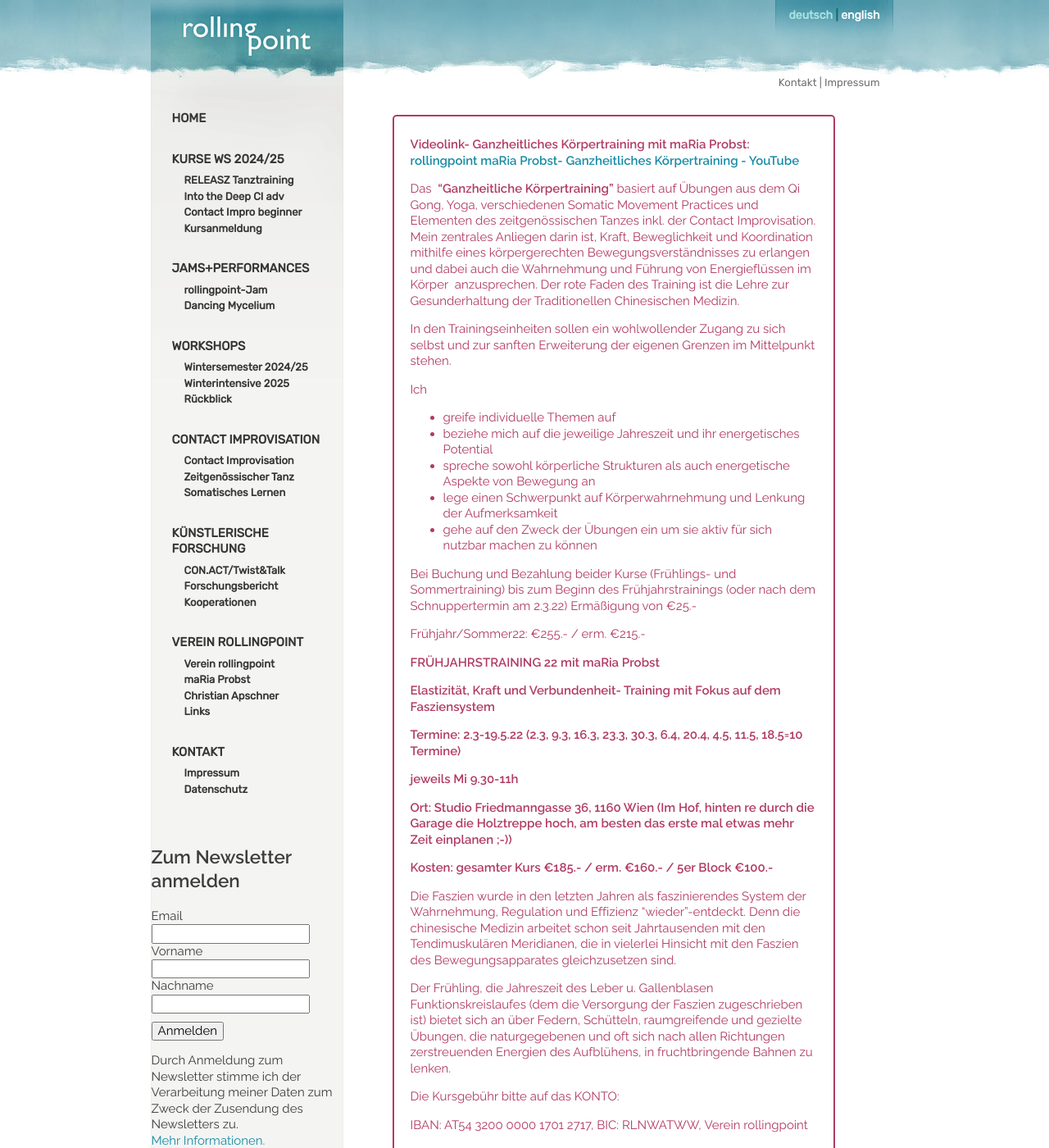
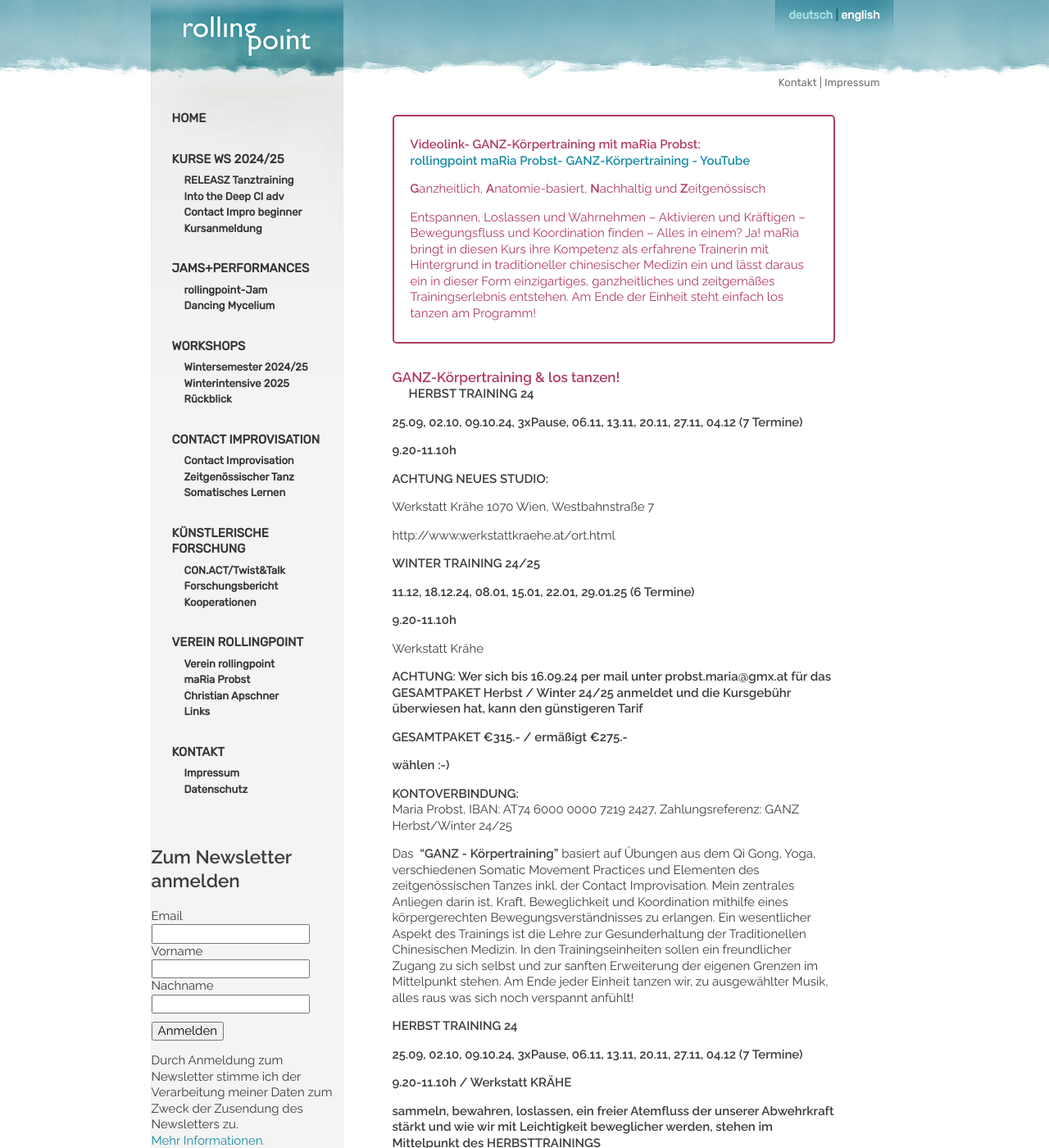
Before and after one commit to manulari/rollingpointat, a Jekyll site: the page built from _pages_de/gkt.md, in a window 1280 px wide and 1400 px high. Shown: the whole window at 82% size. Built offline with Jekyll 4.4.1, drawn with Linux system fonts in a browser that asks for light colours; comment, search, counter and statistics services are not loaded; some of the changed text lies outside the part shown.

Commit message:
Update page (de) “gkt”

```diff
--- a/_pages_de/gkt.md
+++ b/_pages_de/gkt.md
@@ -1,82 +1,100 @@
 ---
-permalink: /GKT
-title: Ganzheitliches Körpertraining
+permalink: /GANZ
+title: GANZ-Körpertraining
 language: de
 ---
-<!--StartFragment-->
 
-> **Videolink- Ganzheitliches Körpertraining mit maRia Probst:**\
-> **[rollingpoint maRia Probst- Ganzheitliches Körpertraining - YouTube](https://www.youtube.com/watch?v=6A5otnVZAg4)**
+
+> **Videolink- GANZ-Körpertraining mit maRia Probst:**\
+> **[rollingpoint maRia Probst- GANZ-Körpertraining - YouTube](https://www.youtube.com/watch?v=6A5otnVZAg4)**
 >
-> Das  **"Ganzheitliche Körpertraining"** basiert auf Übungen aus dem Qi Gong, Yoga, verschiedenen Somatic Movement Practices und Elementen des zeitgenössischen Tanzes inkl. der Contact Improvisation. Mein zentrales Anliegen darin ist, Kraft, Beweglichkeit und Koordination mithilfe eines körpergerechten Bewegungsverständnisses zu erlangen und dabei auch die Wahrnehmung und Führung von Energieflüssen im Körper  anzusprechen. Der rote Faden des Training ist die Lehre zur Gesunderhaltung der Traditionellen Chinesischen Medizin.
+> **G**anzheitlich, **A**natomie-basiert, **N**achhaltig und **Z**eitgenössisch
 >
-> In den Trainingseinheiten sollen ein wohlwollender Zugang zu sich selbst und zur sanften Erweiterung der eigenen Grenzen im Mittelpunkt stehen.
->
-> Ich
->
-> * greife individuelle Themen auf
-> * beziehe mich auf die jeweilige Jahreszeit und ihr energetisches Potential
-> * spreche sowohl körperliche Strukturen als auch energetische Aspekte von Bewegung an
-> * lege einen Schwerpunkt auf Körperwahrnehmung und Lenkung der Aufmerksamkeit
-> * gehe auf den Zweck der Übungen ein um sie aktiv für sich nutzbar machen zu können
->
-> Bei Buchung und Bezahlung beider Kurse (Frühlings- und Sommertraining) bis zum Beginn des Frühjahrstrainings (oder nach dem Schnuppertermin am 2.3.22) Ermäßigung von €25.-
->
-> Frühjahr/Sommer22: €255.- / erm. €215.-
->
-> **FRÜHJAHRSTRAINING 22 mit maRia Probst**
->
-> **Elastizität, Kraft und Verbundenheit- Training mit Fokus auf dem Fasziensystem**
->
-> **Termine: 2.3-19.5.22 (2.3, 9.3, 16.3, 23.3, 30.3, 6.4, 20.4, 4.5, 11.5, 18.5=10 Termine)**
->
-> **jeweils Mi 9.30-11h**
->
-> **Ort: Studio Friedmanngasse 36, 1160 Wien (Im Hof, hinten re durch die Garage die Holztreppe hoch, am besten das erste mal etwas mehr Zeit einplanen ;-))**
->
-> **Kosten: gesamter Kurs €185.- / erm. €160.- / 5er Block €100.-**
->
-> Die Faszien wurde in den letzten Jahren als faszinierendes System der Wahrnehmung, Regulation und Effizienz "wieder"-entdeckt. Denn die chinesische Medizin arbeitet schon seit Jahrtausenden mit den Tendimuskulären Meridianen, die in vielerlei Hinsicht mit den Faszien des Bewegungsapparates gleichzusetzen sind.
->
-> Der Frühling, die Jahreszeit des Leber u. Gallenblasen Funktionskreislaufes (dem die Versorgung der Faszien zugeschrieben ist) bietet sich an über Federn, Schütteln, raumgreifende und gezielte Übungen, die naturgegebenen und oft sich nach allen Richtungen zerstreuenden Energien des Aufblühens, in fruchtbringende Bahnen zu lenken.
->
-> Die Kursgebühr bitte auf das KONTO:
->
-> IBAN: AT54 3200 0000 1701 2717, BIC: RLNWATWW, Verein rollingpoint
->
-> mit Verwendungszweck GKT_Frühjahrstraining22 überweisen. Wer eine Ermäßigung in Anspruch nehmen will, bitte mit mir rücksprechen. Danke\*\*
->
-> **Bitte um verbindliche Anmeldung per mail unter [tanz@shenmotion.at](mailto:tanz@shenmotion.at) bis M0 28.02.22**
->
-> Für Alle, die meine Arbeit nicht kennen ist ein unverbindliches Schnuppern um €10.- (bitte auch dafür um verbindliche Anmeldung!) am besten zum ersten Termin möglich\*\*
->
-> Fragen und Rückmeldungen gerne unter [tanz@shenmotion.at](mailto:tanz@shenmotion.at) oder 0650 9510814
->
-> **SOMMERTRAINING 22 mit maRia Probst**
->
-> **Weite im Brustkorb, integrierte Arme und mit dem Boden verbunden- der Sommer im Zeichen des Herz Funktionskreislaufes**
->
-> **Termine: 25.5 - 22.06.22 (5 Termine) jeweils Mi 9.30-11h**
->
-> **Ort: Studio Friedmanngasse 36, 1160 Wien (Im Hof, hinten re durch die Garage die Holztreppe hoch, am besten das erste mal etwas mehr Zeit einplanen ;-)**
->
-> **Kosten: gesamter Kurs € 95.-/ erm. €80.-**
->
-> In der chinesischen Medizin steht der Sommer im Zeichen des Herz/Dünndarm Funktionskreislaufes und der Freude. Demzufolge werden wir uns der Arm Integration, dem Öffnen des Brustkorbs und der Verbindung durch unser Skelett- und Organsystem mit dem Boden widmen. Dem Herzen werden wir dabei besonders Raum geben.
->
-> Die Kursgebühr bitte auf das KONTO: IBAN: AT54 3200 0000 1701 2717, BIC: RLNWATWW, Verein rollingpoint mit Verwendungszweck GKT_Sommertraining22 überweisen. Wer eine Ermäßigung in Anspruch nehmen will, bitte mit mir rücksprechen. Danke\*\*
->
-> **Bitte um verbindliche Anmeldung per mail unter [tanz@shenmotion.at](mailto:tanz@shenmotion.at) bis M0 23.05.22**
->
-> Für Alle, die meine Arbeit nicht kennen ist ein unverbindliches Schnuppern um €10.- (bitte auch dafür um verbindliche Anmeldung!) am besten zum ersten Termin möglich\*\*
->
-> Fragen und Rückmeldungen gerne unter [tanz@shenmotion.at](mailto:tanz@shenmotion.at) oder 0650 951081
->
-> \
-> *Stornobedingungen\
-> Stornierungen werden grundsätzlich und ausschließlich nur schriftlich entgegen genommen. Solltest Du an der Teilnahme an einer bereits gebuchten Veranstaltung verhindert sein, so teile mir das bitte umgehend und schriftlich mit. Du hast jederzeit das Recht, eine ErsatzteilnehmerIn zu nennen. Solltest Du an der Teilnahme verhindert sein und keine ErsatzteilnehmerIn nennen, so kannst Du die Teilnahme an dieser Veranstaltung, bis sieben Tage vor Kursbeginn kostenlos stornieren. Ab dem sechsten Tag bis zu einem Tag vor Kursbeginn werden 50% einbehalten, bei Stornierungen am Kurstag selbst, wird der gesamte Kursbeitrag fällig.\*\*\
-> Widerrufsrecht für private Kunden\
-> Erfolgt die Buchung einer Veranstaltung im Fernabsatz, insbesondere also telefonisch, per Fax, per E-Mail oder online, steht dem/der Teilnehmenden im Sinne des FAGG ein gesetzliches Rücktrittsrecht binnen 14 Tagen ab Vertragsabschluss zu. Um Dein Widerrufsrecht auszuüben, musst Du mich, Maria Probst, Floridusgasse 30/2/3, 1210 Wien t:[+43-650 9510814](<>) e: [tanz@shenmotion.at ](mailto:hdb.kurse@dibk.at)mittels einer eindeutigen Erklärung (einem mit der Post versandten Brief oder per E-Mail) über Deinen Entschluss, diesen Vertrag zu widerrufen, informieren.*
+> Entspannen, Loslassen und Wahrnehmen – Aktivieren und Kräftigen – Bewegungsfluss und Koordination finden – Alles in einem? Ja! maRia bringt in diesen Kurs ihre Kompetenz als erfahrene Trainerin mit Hintergrund in traditioneller chinesischer Medizin ein und lässt daraus ein in dieser Form einzigartiges, ganzheitliches und zeitgemäßes Trainingserlebnis entstehen. Am Ende der Einheit steht einfach los tanzen am Programm!
+
+
+
+####  **GANZ-Körpertraining & los tanzen!**
+
+**HERBST TRAINING 24**
+
+**25.09, 02.10, 09.10.24, 3xPause, 06.11, 13.11, 20.11, 27.11, 04.12 (7 Termine)**
+
+**9.20-11.10h**
+
+**ACHTUNG NEUES STUDIO:**
+
+Werkstatt Krähe
+1070 Wien, Westbahnstraße 7
+
+http://www.werkstattkraehe.at/ort.html
+
+**WINTER TRAINING 24/25**
+
+**11.12, 18.12.24, 08.01, 15.01, 22.01, 29.01.25 (6 Termine)**
+
+**9.20-11.10h**
+
+Werkstatt Krähe
+
+**ACHTUNG: Wer sich bis 16.09.24 per mail unter probst.maria@gmx.at für das GESAMTPAKET Herbst / Winter 24/25 anmeldet und die Kursgebühr überwiesen hat, kann den günstigeren Tarif**
+
+**GESAMTPAKET €315.- / ermäßigt €275.-**
+
+**wählen :-)**
+
+**KONTOVERBINDUNG:**\
+Maria Probst, IBAN: AT74 6000 0000 7219 2427, Zahlungsreferenz: GANZ  Herbst/Winter 24/25
+
+Das  **"GANZ - Körpertraining"** basiert auf Übungen aus dem Qi Gong, Yoga, verschiedenen Somatic Movement Practices und Elementen des zeitgenössischen Tanzes inkl. der Contact Improvisation. Mein zentrales Anliegen darin ist, Kraft, Beweglichkeit und Koordination mithilfe eines körpergerechten Bewegungsverständnisses zu erlangen. Ein wesentlicher Aspekt des Trainings ist die Lehre zur Gesunderhaltung der Traditionellen Chinesischen Medizin. In den Trainingseinheiten sollen ein freundlicher Zugang zu sich selbst und zur sanften Erweiterung der eigenen Grenzen im Mittelpunkt stehen. Am Ende jeder Einheit tanzen wir, zu ausgewählter Musik, alles raus was sich noch verspannt anfühlt!
+
+**HERBST TRAINING 24**
+
+**25.09, 02.10, 09.10.24, 3xPause, 06.11, 13.11, 20.11, 27.11, 04.12 (7 Termine)**
+
+**9.20-11.10h / Werkstatt KRÄHE**
+
+**sammeln, bewahren, loslassen, ein freier Atemfluss der unserer Abwehrkraft stärkt und wie wir mit Leichtigkeit beweglicher werden, stehen im Mittelpunkt des HERBSTTRAININGS**
+
+**Kosten: gesamter Kurs €190.- / erm. €170.- / 5er Block €140.-**
+
+Die Kursgebühr bitte auf das KONTO:
+
+IBAN: AT54 3200 0000 1701 2717, BIC: RLNWATWW, Verein rollingpoint
+
+mit Verwendungszweck GANZ-Herbst 24 überweisen. Wer eine Ermäßigung in Anspruch nehmen will, bitte mit mir rücksprechen. Danke\*\*
+
+**Bitte um verbindliche Anmeldung per mail unter [](mailto:tanz@shenmotion.at)probst.maria@gmx.at bis M0 23.09.23**
+
+Für Alle, die meine Arbeit nicht kennen ist ein unverbindliches Schnuppern um €10.- (bitte auch dafür um verbindliche Anmeldung!) am besten zum ersten Termin möglich\*\*
+
+Fragen und Rückmeldungen gerne unter [](mailto:tanz@shenmotion.at)probst.maria@gmx.at oder 0650 9510814
+
+
+
+**WINTERTRAINING 24/25 mit maRia Probst**
+
+**Die Organe als Ressource für Regeneration und Aufrichtung**
+
+**11.12, 18.12.24, 08.01, 15.01, 22.01, 29.01.25 (6 Termine)**
+
+**9.20-11.10h**
+
+Werkstatt Krähe
+
+**Kosten: gesamter Kurs € 165.-/ erm. €145.-**
+
+**Bitte um verbindliche Anmeldung per mail unter [](mailto:tanz@shenmotion.at)probst.maria@gmx. bis M0 09.12.24**
+
+Für Alle, die meine Arbeit nicht kennen ist ein unverbindliches Schnuppern um €10.- (bitte auch dafür um verbindliche Anmeldung!) am besten zum ersten Termin möglich\*\*
+
+Fragen und Rückmeldungen gerne unter [tanz@shenmotion.at](mailto:tanz@shenmotion.at) oder 0650 951081
+
+\
+*Stornobedingungen\
+Stornierungen werden grundsätzlich und ausschließlich nur schriftlich entgegen genommen. Solltest Du an der Teilnahme an einer bereits gebuchten Veranstaltung verhindert sein, so teile mir das bitte umgehend und schriftlich mit. Du hast jederzeit das Recht, eine ErsatzteilnehmerIn zu nennen. Solltest Du an der Teilnahme verhindert sein und keine ErsatzteilnehmerIn nennen, so kannst Du die Teilnahme an dieser Veranstaltung, bis sieben Tage vor Kursbeginn kostenlos stornieren. Ab dem sechsten Tag bis zu einem Tag vor Kursbeginn werden 50% einbehalten, bei Stornierungen am Kurstag selbst, wird der gesamte Kursbeitrag fällig.\*\*\
+Widerrufsrecht für private Kunden\
+Erfolgt die Buchung einer Veranstaltung im Fernabsatz, insbesondere also telefonisch, per Fax, per E-Mail oder online, steht dem/der Teilnehmenden im Sinne des FAGG ein gesetzliches Rücktrittsrecht binnen 14 Tagen ab Vertragsabschluss zu. Um Dein Widerrufsrecht auszuüben, musst Du mich, Maria Probst, Floridusgasse 30/2/3, 1210 Wien t:[+43-650 9510814](<>) e: [tanz@shenmotion.at ](mailto:hdb.kurse@dibk.at)mittels einer eindeutigen Erklärung (einem mit der Post versandten Brief oder per E-Mail) über Deinen Entschluss, diesen Vertrag zu widerrufen, informieren.*
 
 <!--EndFragment-->
 
```
